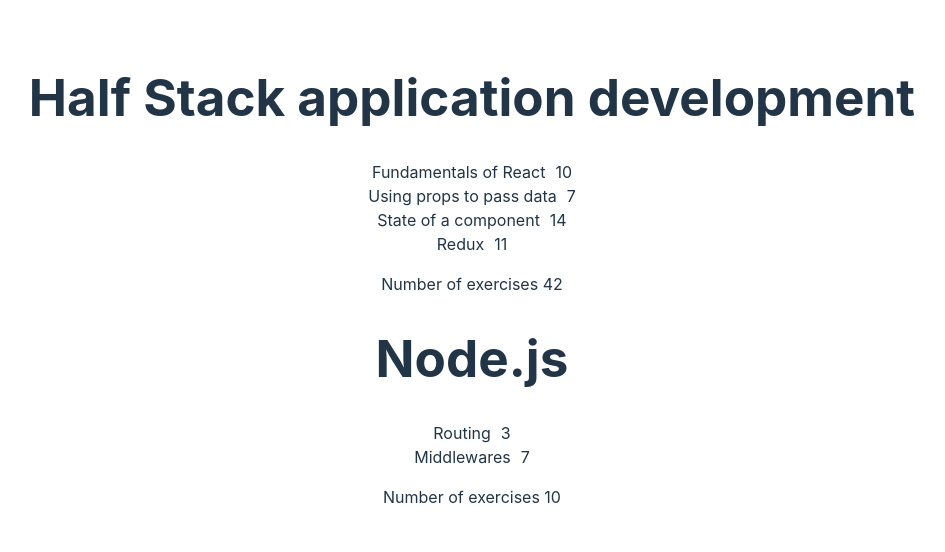
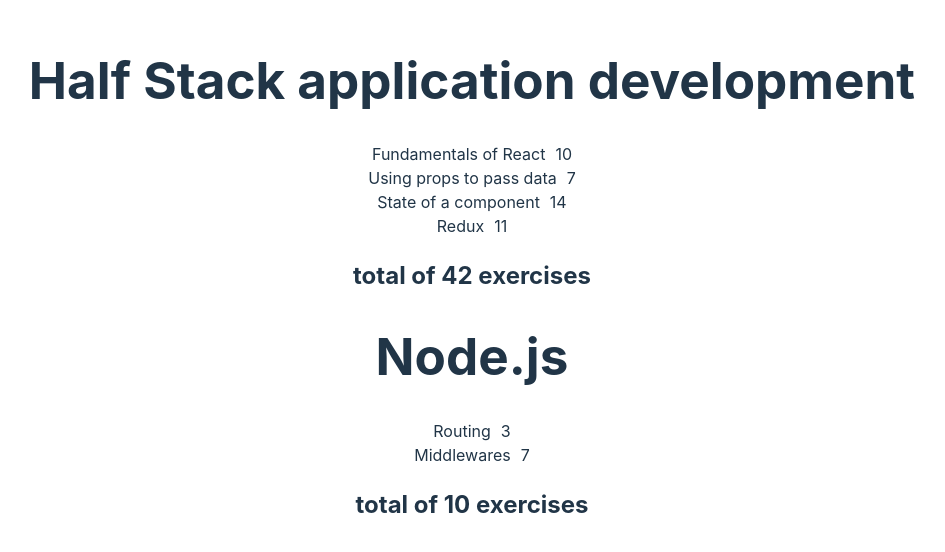
Before and after one commit to wunder-frau/full-stack-open, a React (Vite) app in the folder part2/course_information/: page / in a window 1280 px wide. Shown: the part 120-672 px from the top of the page, without its empty margins (168-1113 px from the left). Built offline with nearby package versions, Linux system fonts and the light colour scheme.

Commit message:
prt02: 2.4: Course information step 9 update Total according to task

```diff
--- a/part2/course_information/src/Total.jsx
+++ b/part2/course_information/src/Total.jsx
@@ -6,7 +6,7 @@ const Total = ({ course }) => {
 	}, 0);
 	return (
 		<div>
-			<p>Number of exercises {total}</p>
+			<h2>total of {total} exercises</h2>
 		</div>
 	)
 }
```
